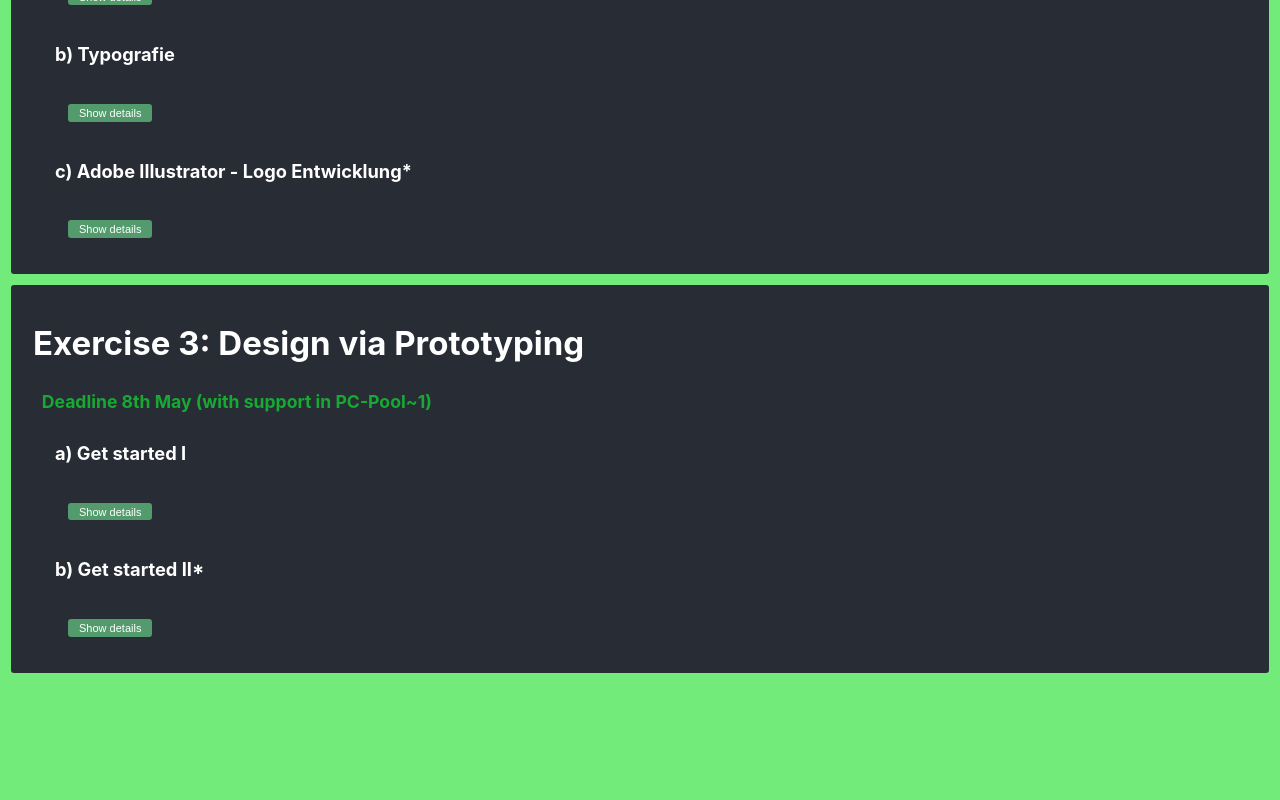
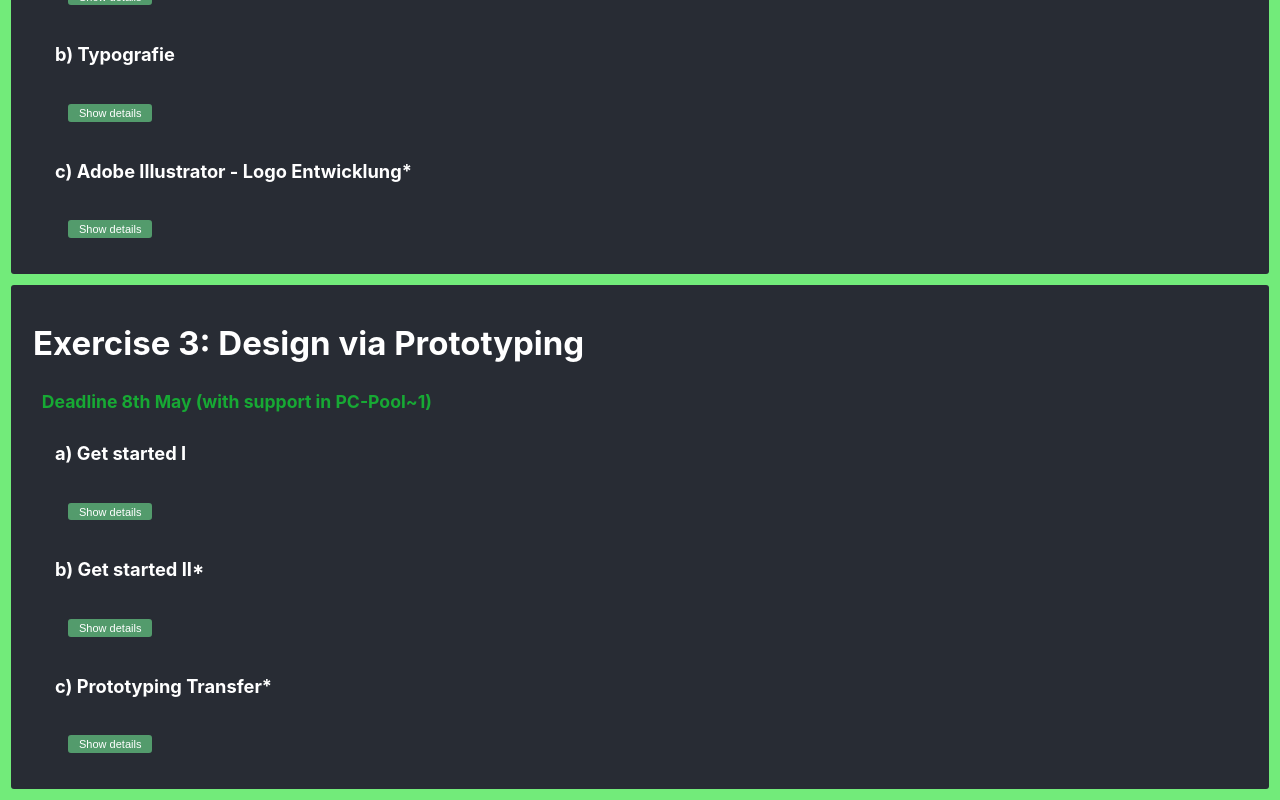
Before and after one commit to Nefffy/app-mkg, a React (Create React App) app: page / in a window 1280 px wide. Shown: the part 1439-2239 px from the top of the page. Before the commit the page ends 2123 px from the top, so only its background shows below. Built offline with nearby package versions, Linux system fonts and the light colour scheme.

Commit message:
update prototype exercises

```diff
--- a/src/data/data.js
+++ b/src/data/data.js
@@ -295,7 +295,7 @@ export const exercises = [
           {
             id: 0,
             type: "text",
-            content: "Workout a first Design of your project and take care of:",
+            content: 'Workout a "first" Design-Version of your project and take care of:',
           },
           {
             id: 1,
@@ -312,10 +312,22 @@ export const exercises = [
             id: 2,
             type: "text",
             content:
-              'To get the "*" you need to investigate some effort into your chosen tool.',
+              'To get the "*" you need to investigate some effort into your chosen tool. Please send me the link (via Moodle-Submission) of your rudimentary design-version until 8th May.',
           }
         ],
       },
+      {
+        id: 2, //use in JSX as key
+        title: "Prototyping Transfer*",
+        done: false, // flag: did I solve it already?
+        content: [
+          {
+            id: 0,
+            type: "text",
+            content: 'How to import an Adobe Xd Prototype into Figma? Create a simple example of a design including prototyping in Adobe Xd and transfer it to Figma incl. all your prototype links. You can demonstrate this in the exercises to get the (*).',
+          }
+        ],
+      }
     ],
   }
 ];
```
